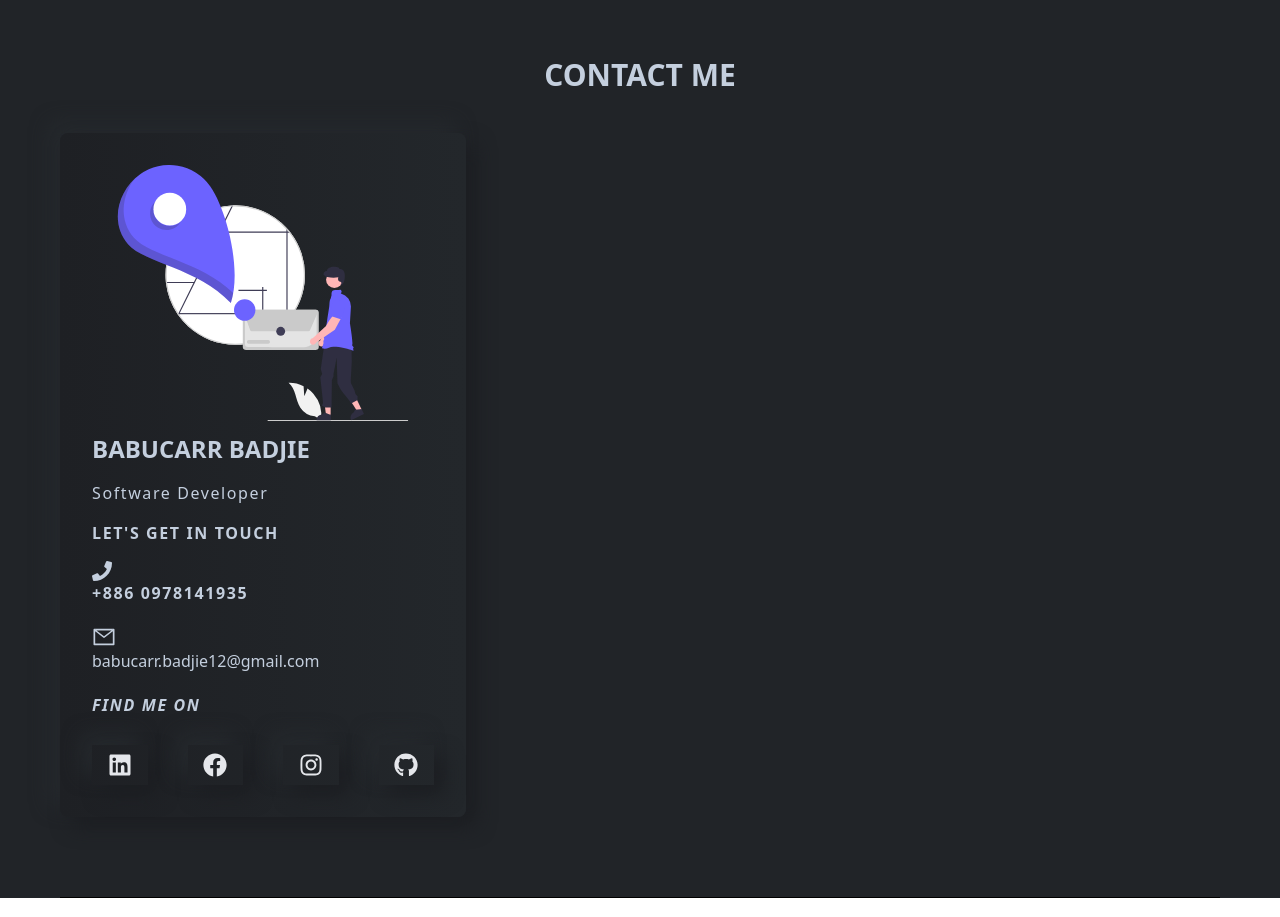
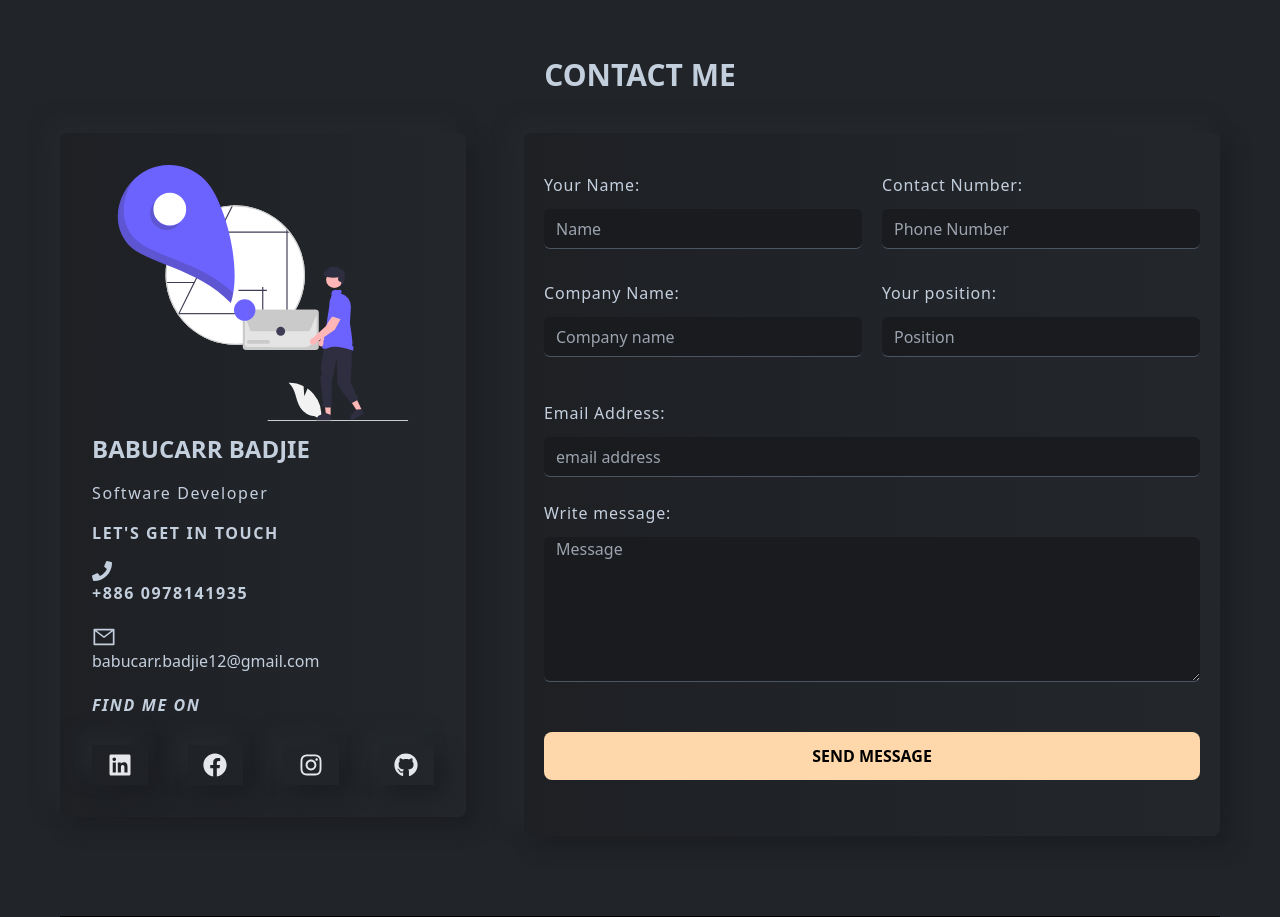
Before and after one commit to Babucarr-Badjie/Personal-Portfolio, a React (Create React App) app: page / in a window 1280 px wide. Shown: the part 2700-3617 px from the top of the page. Built offline with nearby package versions, Linux system fonts and the light colour scheme.

Commit message:
contact section created

```diff
--- a/src/index.css
+++ b/src/index.css
@@ -21,14 +21,33 @@
   .contactIcon {
     @apply w-20 h-10 rounded-none text-gray-200 text-2xl
    inline-flex items-center justify-center shadow-shadowOne
-   hover:bg-opacity-40  transition-all
+   hover:bg-opacity-40 transition-all
    hover:text-red-600 cursor-pointer duration-200;
   }
+  .contactFieldInputs {
+    @apply w-full h-10 rounded-md border-b-[1px] px-3 text-white bg-[#191b1e]
+    active:outline-none focus-visible:outline-colorNeutral outline-none
+    focus-visible:border-b-transparent duration-300 border-b-gray-600;
+  }
+  .contactTextArea {
+    @apply w-full rounded-md border-b-[1px] px-3 text-white bg-[#191b1e]
+    active:outline-none focus-visible:outline-colorNeutral outline-none
+     focus-visible:border-b-transparent duration-300 border-b-gray-600;
+  }
+  .success {
+    @apply py-3 bg-gradient-to-r from-[#1e2024] to-[#23272b] shadow-shadowOne
+     text-center text-green-500 text-base tracking-wide animate-bounce;
+  }
+  .error {
+    @apply py-3 bg-gradient-to-r from-[#1e2024] to-[#23272b] shadow-shadowOne
+    text-center text-orange-500 text-base tracking-wide animate-bounce;
+  }
 }
+
 .bgOpacity {
   @apply bg-black bg-opacity-40;
 }
 
 .active {
-  color: #868080;
+  color: #868081;
 }
--- a/src/pages/contact/Contact.js
+++ b/src/pages/contact/Contact.js
@@ -2,8 +2,45 @@ import contactImage from "../../assests/contact.svg";
 import { FaPhone } from "react-icons/fa";
 import { AiOutlineMail } from "react-icons/ai";
 import { FaFacebook, FaLinkedin, FaInstagram, FaGithub } from "react-icons/fa";
+import { useState } from "react";
 
 export default function Contact() {
+  // declaring states
+  const [userName, setUserName] = useState("");
+  const [contactNumber, setContactNumber] = useState("");
+  const [comapanyName, setCompanyName] = useState("");
+  const [userPosition, setUserPostion] = useState("");
+  const [userEmail, setUserEmail] = useState("");
+  const [message, setMessage] = useState("");
+  const [errorMessage, setErrorMessage] = useState("");
+  const [successMessage, setSuccessMessage] = useState("");
+
+  // handle button click function
+  const handleClick = (e) => {
+    e.preventDefault();
+    if (userName === "") {
+      setErrorMessage("Please provide your name");
+    } else if (contactNumber === "") {
+      setErrorMessage("Please provide your contact number");
+    } else if (comapanyName === "") {
+      setErrorMessage("Please provide your company information");
+    } else if (userPosition === "") {
+      setErrorMessage("Please provide your position description");
+    } else if (userEmail === "") {
+      setErrorMessage("Please provide your email address");
+    } else if (message === "") {
+      setErrorMessage("Please provide your message");
+    } else {
+      setSuccessMessage(`Thank you ${userName}, your message is sent successfully!`);
+      setErrorMessage("");
+      setUserName("");
+      setContactNumber("");
+      setCompanyName("");
+      setUserPostion("");
+      setUserEmail("");
+      setMessage("");
+    }
+  };
   return (
     <section
       id="contact"
@@ -15,6 +52,7 @@ export default function Contact() {
       </div>
       <div className="w-full">
         <div className="w-full h-auto flex justify-between mt-10">
+          {/* contact left side */}
           <div
             className="w-[35%] h-full bg-gradient-to-r from-[#1e2024]
           to-[#23272b] p-8 rounded-lg shadow-shadowOne"
@@ -59,8 +97,7 @@ export default function Contact() {
                 <span className="contactIcon">
                   <a
                     href="https://www.facebook.com/babucarr.badjie.37"
-                    target="_
-      "
+                    target="_"
                   >
                     <FaFacebook />
                   </a>
@@ -78,7 +115,110 @@ export default function Contact() {
               </div>
             </div>
           </div>
-          <div className="w-[60%] h-full flxe flex-col justify-between"></div>
+          {/* ================end of contact left side================== */}
+
+          {/* ================contact right side ======================= */}
+          <div
+            className="w-[60%] h-full flex flex-col py-10 px-5 bg-gradient-to-r
+          from-[#1e2024] to-[#23272b] gap-8 rounded-lg shadow-shadowOne
+          "
+          >
+            <form className="w-full">
+              {/* =====display error meesage when fiels not filled  */}
+              {errorMessage && <p className="error">{errorMessage}</p>}
+
+              <div className="w-100% flex gap-5">
+                <div className="w-[50%] flex flex-col gap-3">
+                  <p className="text-md tracking-wider ">Your Name:</p>
+                  <input
+                    onChange={(e) => setUserName(e.target.value)}
+                    value={userName}
+                    className="contactFieldInputs"
+                    type="text"
+                    name="name"
+                    placeholder="Name"
+                    required
+                  />
+                </div>
+                <div className="w-[50%] flex flex-col gap-3">
+                  <p className="text-md tracking-wider ">Contact Number:</p>
+                  <input
+                    onChange={(e) => setContactNumber(e.target.value)}
+                    value={contactNumber}
+                    className="contactFieldInputs"
+                    type="text"
+                    name="phone number"
+                    placeholder="Phone Number"
+                    required
+                  />
+                </div>
+              </div>
+              <div className="w-100% flex gap-5 py-8">
+                <div className="w-[50%] flex flex-col gap-3">
+                  <p className="text-md tracking-wider ">Company Name:</p>
+                  <input
+                    onChange={(e) => setCompanyName(e.target.value)}
+                    value={comapanyName}
+                    className="contactFieldInputs"
+                    type="text"
+                    name="company name"
+                    placeholder="Company name"
+                    required
+                  />
+                </div>
+                <div className="w-[50%] flex flex-col gap-3 ">
+                  <p className="text-md tracking-wider ">Your position:</p>
+                  <input
+                    onChange={(e) => setUserPostion(e.target.value)}
+                    value={userPosition}
+                    className="contactFieldInputs"
+                    type="text"
+                    name="position"
+                    placeholder="Position"
+                    required
+                  />
+                </div>
+              </div>
+              <div className="w-100% py-3">
+                <p className="text-md tracking-wider mb-3">Email Address:</p>
+                <input
+                  onChange={(e) => setUserEmail(e.target.value)}
+                  value={userEmail}
+                  className="contactFieldInputs"
+                  type="text"
+                  name="email"
+                  placeholder="email address"
+                />
+              </div>
+              <div className="w-100%  py-3">
+                <p className="text-md tracking-wider mb-3">Write message:</p>
+                <textarea
+                  onChange={(e) => setMessage(e.target.value)}
+                  value={message}
+                  className="contactTextArea"
+                  name="Message"
+                  rows="6"
+                  placeholder="Message"
+                  required
+                ></textarea>
+              </div>
+              <div>
+                <button
+                  onClick={handleClick}
+                  className="w-full h-12 rounded-lg bg-orange-200
+                hover:border-[2px] mt-8 font-bold
+                hover:bg-white text-black transition-all duration-300"
+                >
+                  SEND MESSAGE
+                </button>
+              </div>
+
+              {/* ========Display successful message when the message is sent sucessfully== */}
+              <div className="mt-4">
+                {successMessage && <p className="success">{successMessage}</p>}
+              </div>
+            </form>
+          </div>
         </div>
       </div>
     </section>
--- a/tailwind.config.js
+++ b/tailwind.config.js
@@ -11,11 +11,14 @@ module.exports = {
 
       // define colors
       colors: {
+        bodyColorOne: "#1e293b",
         bodyColor: "#212428",
+
         lightText: "#c4cfde",
         boxBackground: "liner-gradient(145deg, #1e2024, #23272b)",
         designColor: "#ff014f",
         textColor: "#ff4500",
+        colorNeutral: "#ca8a04",
       },
       boxShadow: {
         shadowOne: "10px 10px 19px #1c1e22, -10px -10px 19px #262a2e",
```
